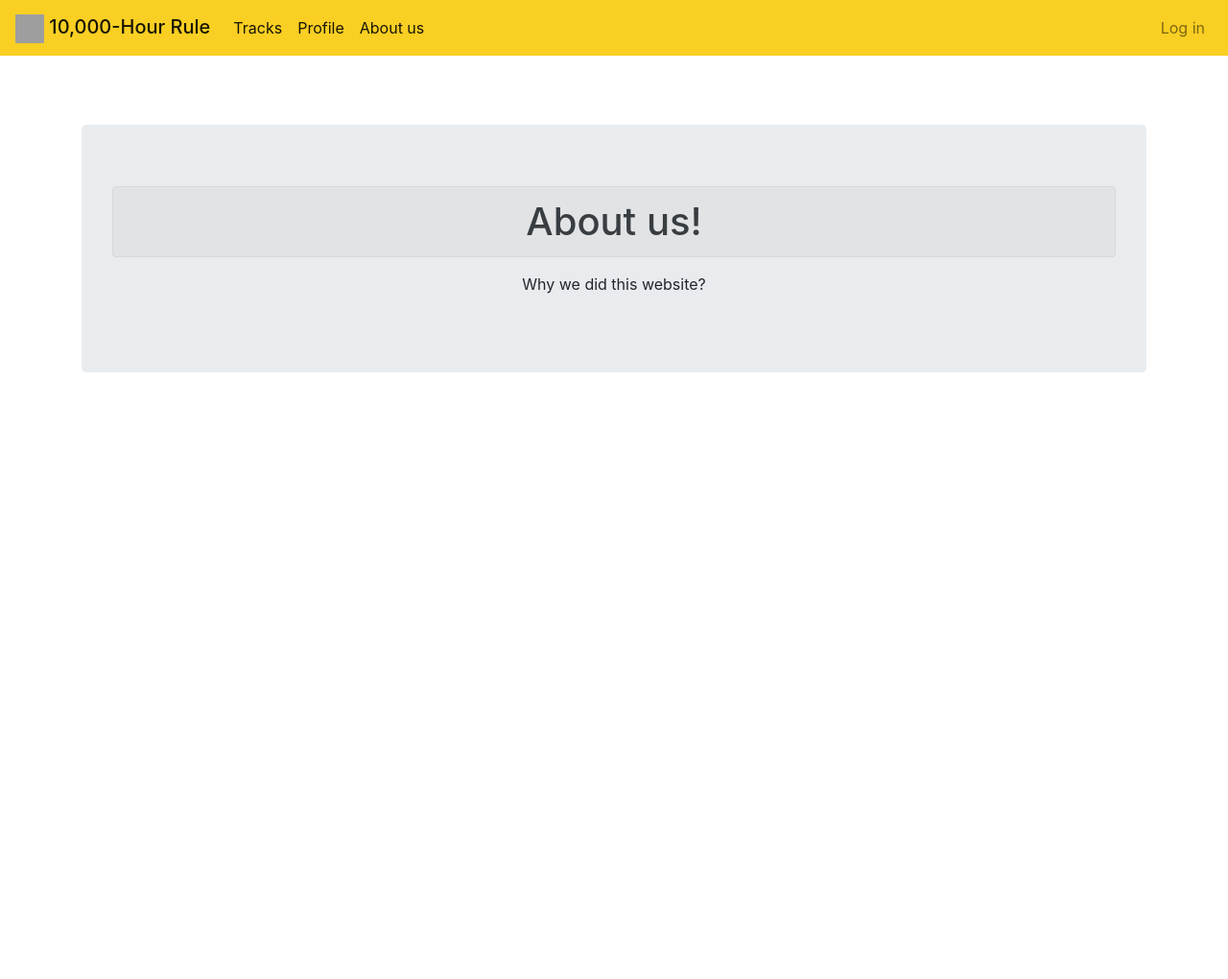
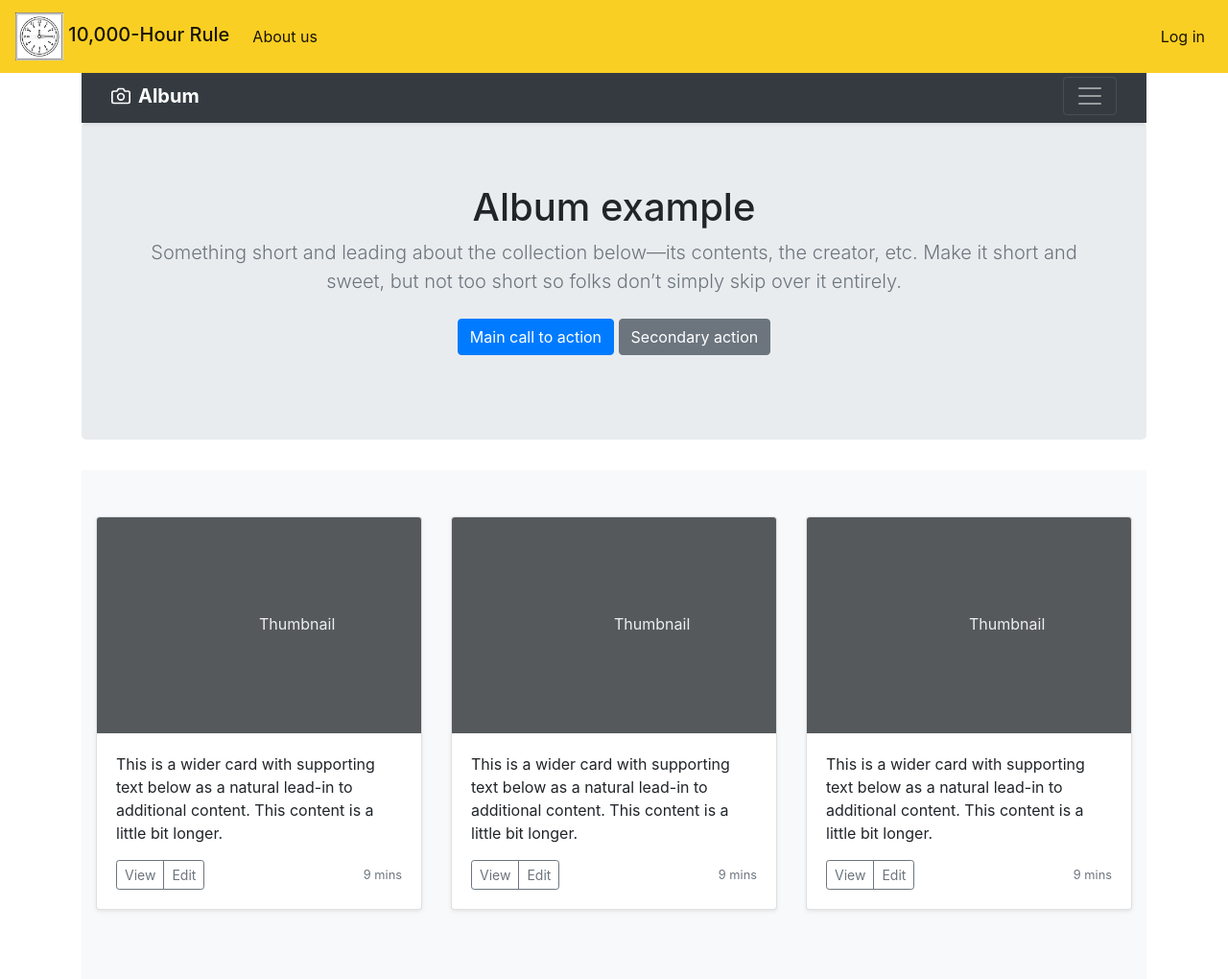
Before and after one commit to xkxixnxgx/spent_time, a Flask app: page /about in a window 1280 px wide. Shown: the whole page at 96% size. Before the commit the page ends 388 px from the top, so only its background shows below. Run offline with Flask 2, Linux system fonts and the light colour scheme; some libraries are stand-ins or nearby versions; grey boxes are pictures that could not be loaded.

Commit message:
navbar (#5)
* navbar

* navbar

* navbar main

* Добавила заголовки

```diff
--- a/webapp/__init__.py
+++ b/webapp/__init__.py
@@ -1,4 +1,4 @@
-from flask import Flask, render_template
+from flask import Flask, render_template, url_for
 from flask_login import LoginManager
 
 from webapp.db import db
@@ -11,6 +11,7 @@ from webapp.user.forms import LoginForm
 from webapp.user.views import blueprint as user_blueprint
 from webapp.tracks.views import blueprint as tracks_blueprint
 from webapp.about.views import blueprint as about_blueprint
+from webapp.main.views import blueprint as main_blueprint
 
 
 def create_app():
@@ -26,6 +27,8 @@ def create_app():
     app.register_blueprint(about_blueprint)
     app.register_blueprint(user_blueprint)
     app.register_blueprint(tracks_blueprint)
+    app.register_blueprint(main_blueprint)
+
 
     @login_manager.user_loader
     def load_user(user_id):
--- a/webapp/about/views.py
+++ b/webapp/about/views.py
@@ -6,6 +6,5 @@ blueprint = Blueprint('about', __name__)
 
 @blueprint.route('/about')
 def about():
-    title = 'about'
     about_form = AboutForm()
-    return render_template('about/about.html', page_title=title, form=about_form)
+    return render_template('about/about.html', form=about_form)
--- /dev/null
+++ b/webapp/main/forms.py
@@ -0,0 +1,6 @@
+from flask_wtf import FlaskForm
+from wtforms import StringField
+
+
+class AboutForm(FlaskForm):
+    about_form = StringField('About', render_kw={"class": "alert alert-secondary"})
--- a/webapp/templates/about/about.html
+++ b/webapp/templates/about/about.html
@@ -1,12 +1,101 @@
 {% extends 'base.html' %}
 
 {% block content %}
-<div class='jumbotron text-center'>
-    <h1>
-        <div class="alert alert-secondary" role="alert">
-            About us!
+<header>
+<div class="collapse bg-dark" id="navbarHeader">
+  <div class="container">
+    <div class="row">
+      <div class="col-sm-8 col-md-7 py-4">
+        <h4 class="text-white">About</h4>
+        <p class="text-muted">Add some information about the album below, the author, or any other background context. Make it a few sentences long so folks can pick up some informative tidbits. Then, link them off to some social networking sites or contact information.</p>
+      </div>
+      <div class="col-sm-4 offset-md-1 py-4">
+        <h4 class="text-white">Contact</h4>
+        <ul class="list-unstyled">
+          <li><a href="#" class="text-white">Follow on Twitter</a></li>
+          <li><a href="#" class="text-white">Like on Facebook</a></li>
+          <li><a href="#" class="text-white">Email me</a></li>
+        </ul>
+      </div>
+    </div>
+  </div>
+</div>
+<div class="navbar navbar-dark bg-dark shadow-sm">
+  <div class="container d-flex justify-content-between">
+    <a href="#" class="navbar-brand d-flex align-items-center">
+      <svg xmlns="http://www.w3.org/2000/svg" width="20" height="20" fill="none" stroke="currentColor" stroke-linecap="round" stroke-linejoin="round" stroke-width="2" aria-hidden="true" class="mr-2" viewBox="0 0 24 24" focusable="false"><path d="M23 19a2 2 0 0 1-2 2H3a2 2 0 0 1-2-2V8a2 2 0 0 1 2-2h4l2-3h6l2 3h4a2 2 0 0 1 2 2z"/><circle cx="12" cy="13" r="4"/></svg>
+      <strong>Album</strong>
+    </a>
+    <button class="navbar-toggler" type="button" data-toggle="collapse" data-target="#navbarHeader" aria-controls="navbarHeader" aria-expanded="false" aria-label="Toggle navigation">
+      <span class="navbar-toggler-icon"></span>
+    </button>
+  </div>
+</div>
+</header>
+
+<main role="main">
+
+<section class="jumbotron text-center">
+  <div class="container">
+    <h1>Album example</h1>
+    <p class="lead text-muted">Something short and leading about the collection below—its contents, the creator, etc. Make it short and sweet, but not too short so folks don’t simply skip over it entirely.</p>
+    <p>
+      <a href="#" class="btn btn-primary my-2">Main call to action</a>
+      <a href="#" class="btn btn-secondary my-2">Secondary action</a>
+    </p>
+  </div>
+</section>
+
+<div class="album py-5 bg-light">
+  <div class="container">
+
+    <div class="row">
+      <div class="col-md-4">
+        <div class="card mb-4 shadow-sm">
+          <svg class="bd-placeholder-img card-img-top" width="100%" height="225" xmlns="http://www.w3.org/2000/svg" preserveAspectRatio="xMidYMid slice" focusable="false" role="img" aria-label="Placeholder: Thumbnail"><title>Placeholder</title><rect width="100%" height="100%" fill="#55595c"/><text x="50%" y="50%" fill="#eceeef" dy=".3em">Thumbnail</text></svg>
+          <div class="card-body">
+            <p class="card-text">This is a wider card with supporting text below as a natural lead-in to additional content. This content is a little bit longer.</p>
+            <div class="d-flex justify-content-between align-items-center">
+              <div class="btn-group">
+                <button type="button" class="btn btn-sm btn-outline-secondary">View</button>
+                <button type="button" class="btn btn-sm btn-outline-secondary">Edit</button>
+              </div>
+              <small class="text-muted">9 mins</small>
+            </div>
+          </div>
         </div>
-    </h1>
-    <p>Why we did this website?</p>
-</div>
+      </div>
+      <div class="col-md-4">
+        <div class="card mb-4 shadow-sm">
+          <svg class="bd-placeholder-img card-img-top" width="100%" height="225" xmlns="http://www.w3.org/2000/svg" preserveAspectRatio="xMidYMid slice" focusable="false" role="img" aria-label="Placeholder: Thumbnail"><title>Placeholder</title><rect width="100%" height="100%" fill="#55595c"/><text x="50%" y="50%" fill="#eceeef" dy=".3em">Thumbnail</text></svg>
+          <div class="card-body">
+            <p class="card-text">This is a wider card with supporting text below as a natural lead-in to additional content. This content is a little bit longer.</p>
+            <div class="d-flex justify-content-between align-items-center">
+              <div class="btn-group">
+                <button type="button" class="btn btn-sm btn-outline-secondary">View</button>
+                <button type="button" class="btn btn-sm btn-outline-secondary">Edit</button>
+              </div>
+              <small class="text-muted">9 mins</small>
+            </div>
+          </div>
+        </div>
+      </div>
+      <div class="col-md-4">
+        <div class="card mb-4 shadow-sm">
+          <svg class="bd-placeholder-img card-img-top" width="100%" height="225" xmlns="http://www.w3.org/2000/svg" preserveAspectRatio="xMidYMid slice" focusable="false" role="img" aria-label="Placeholder: Thumbnail"><title>Placeholder</title><rect width="100%" height="100%" fill="#55595c"/><text x="50%" y="50%" fill="#eceeef" dy=".3em">Thumbnail</text></svg>
+          <div class="card-body">
+            <p class="card-text">This is a wider card with supporting text below as a natural lead-in to additional content. This content is a little bit longer.</p>
+            <div class="d-flex justify-content-between align-items-center">
+              <div class="btn-group">
+                <button type="button" class="btn btn-sm btn-outline-secondary">View</button>
+                <button type="button" class="btn btn-sm btn-outline-secondary">Edit</button>
+              </div>
+              <small class="text-muted">9 mins</small>
+            </div>
+          </div>
+        </div>
+      </div>
+
+</main>
+
 {% endblock %}
--- a/webapp/templates/base.html
+++ b/webapp/templates/base.html
@@ -14,8 +14,10 @@
             <br>
             {% block content %}{% endblock %}
         </div>
+
         <script src="https://code.jquery.com/jquery-3.3.1.slim.min.js" integrity="sha384-q8i/X+965DzO0rT7abK41JStQIAqVgRVzpbzo5smXKp4YfRvH+8abtTE1Pi6jizo" crossorigin="anonymous"></script>
         <script src="https://cdnjs.cloudflare.com/ajax/libs/popper.js/1.14.3/umd/popper.min.js" integrity="sha384-ZMP7rVo3mIykV+2+9J3UJ46jBk0WLaUAdn689aCwoqbBJiSnjAK/l8WvCWPIPm49" crossorigin="anonymous"></script>
         <script src="https://stackpath.bootstrapcdn.com/bootstrap/4.1.3/js/bootstrap.min.js" integrity="sha384-ChfqqxuZUCnJSK3+MXmPNIyE6ZbWh2IMqE241rYiqJxyMiZ6OW/JmZQ5stwEULTy" crossorigin="anonymous"></script>
+
     </body>
 </html>
--- a/webapp/templates/includes/_navbar.html
+++ b/webapp/templates/includes/_navbar.html
@@ -1,6 +1,6 @@
-<nav class="navbar navbar-expand-md navbar navbar-light" style="background-color: #facf23; fixed-top">
-    <a class="navbar-brand mb-0 h1" href="#">
-        <img src="home/polina/projects/project_spent_time/clock.jpg" width="30" height="30" alt="">
+<nav class="navbar navbar-expand-md navbar navbar-light fixed-top" style="background-color: #facf23;">
+    <a class="navbar-brand mb-0 h1" href="{{ url_for('main.main') }}">
+        <img src="{{ url_for('static', filename='photoeditorsdk-export.png') }}" width="50" height="50" alt="">
         10,000-Hour Rule
     </a>
     <button class="navbar-toggler" type="button" data-toggle="collapse" data-target="#navbarsExampleDefault" aria-controls="navbarsExampleDefault" aria-expanded="false" aria-label="Toggle navigation">
@@ -9,31 +9,28 @@
 
     <div class="collapse navbar-collapse" id="navbarSupportedContent">
         <ul class="navbar-nav mr-auto">
+
             <li class="nav-item active">
-                <a class="nav-link" href="/tracks">Tracks</a>
-            </li>
-            <li class="nav-item active">
-                <a class="nav-link" href="/user/profile">Profile</a>
-            </li>
-            <li class="nav-item active">
-                <a class="nav-link" href="/about">About us</a>
+                <a class="nav-link" href="{{ url_for('about.about') }}">About us</a>
             </li>
         </ul>
         <ul class="navbar-nav">
             {% if current_user.is_authenticated %}
-                <li class="nav-item">
+                <li class="nav-item active">
                     <a class="nav-link" href="{{ url_for('user.profile') }}">Your profile</a>
                 </li>
-                {% if current_user.is_admin %}
-                    <li class="nav-item">
+                <li class="nav-item active">
+                    <a class="nav-link" href="{{ url_for( 'tracks.tracks') }}">Tracks</a>
+                </li>
+                {% if current_user.is_admin %}<li class="nav-item active">
                         <a class="nav-link" href="{{ url_for('user.admin_index') }}">Admin panel</a>
                     </li>
                 {% endif %}
-                <li class="nav-item">
+                <li class="nav-item active">
                     <a class="nav-link" href="{{ url_for('user.logout') }}">Log out</a>
                 </li>
             {% else %}
-                <li class="nav-item">
+                <li class="nav-item active">
                     <a class="nav-link" href="{{ url_for('user.login') }}">Log in</a>
                 </li>
             {% endif %}
--- a/webapp/tracks/views.py
+++ b/webapp/tracks/views.py
@@ -10,6 +10,6 @@ blueprint = Blueprint('tracks', __name__)
 
 @blueprint.route('/tracks')
 def login():
-    title = 'tracks'
+    title = 'Tracks'
     tracks_form = TrackForm()
     return render_template('tracks/tracks.html', page_title=title, form=tracks_form)
--- a/webapp/user/decorators.py
+++ b/webapp/user/decorators.py
@@ -13,7 +13,7 @@ def admin_required(func):
         elif not current_user.is_authenticated:
             return current_app.login_manager.unauthorized()
         elif not current_user.is_admin:
-            flash('Эта страница доступна только админам')
+            flash('This page is available only to admins')
             return redirect(url_for('tracks.index'))
         return func(*args, **kwargs)
     return decorated_view
--- a/webapp/user/forms.py
+++ b/webapp/user/forms.py
@@ -22,7 +22,7 @@ class RegisterForm(FlaskForm):
                             validators=[DataRequired(), EqualTo('user_password', message='Passwords do not match')],
                             render_kw={"class": "form-control"})
     submit = SubmitField('Create account',
-                         render_kw={"class": "btn btn-primary"})
+                         render_kw={"class": "btn btn-success"})
 
     def validate_user_email(self, user_email):
         user_count = User.query.filter_by(user_email=user_email.data).count()
@@ -37,7 +37,7 @@ class LoginForm(FlaskForm):
     user_email = StringField('Email', validators=[DataRequired()], render_kw={"class": "form-control"})
     user_password = PasswordField('Password', validators=[DataRequired()], render_kw={"class": "form-control"})
     remember_me = BooleanField('Remember me', default=True, render_kw={"class": "form-check-input"})
-    submit = SubmitField('Log in', render_kw={"class": "btn btn-primary"})
+    submit = SubmitField('Log in', render_kw={"class": "btn btn-success"})
 
 
 class AdminForm(FlaskForm):
@@ -56,4 +56,4 @@ class ProfileForm(FlaskForm):
                            render_kw={"class": "form-control"})
     picture_user = StringField('Name', validators=[DataRequired(), Length(min=1, max=50)],
                                render_kw={"class": "form-control"})
-    submit = SubmitField('Update account', render_kw={"class": "btn btn-primary"})
+    submit = SubmitField('Update account', render_kw={"class": "btn btn-success"})
--- a/webapp/user/views.py
+++ b/webapp/user/views.py
@@ -19,9 +19,9 @@ def index():
 
 @blueprint.route('/register')
 def register():
+    title = 'Register'
     if current_user.is_authenticated:
         return redirect(url_for('user.index'))
-    title = 'Registration'
     reg_form = RegisterForm()
     return render_template('user/register.html', page_title=title, form=reg_form)
 
@@ -48,9 +48,9 @@ def process_reg():
 
 @blueprint.route('/login')
 def login():
+    title = 'Log in'
     if current_user.is_authenticated:
         return redirect(url_for('user.index'))
-    title = 'Log in'
     login_form = LoginForm()
     return render_template('user/login.html', page_title=title, form=login_form)
 
@@ -92,7 +92,7 @@ def admin_index():
 @blueprint.route('/profile')
 def profile():
     if current_user.is_authenticated:
-        title = 'You profile'
+        title = 'Your profile'
         profile_form = ProfileForm()
         return render_template('user/profile.html', page_tittle=title, form=profile_form)
     else:
```
Also changed, not shown: webapp/main/views.py (added, +10 -0 lines), webapp/templates/main/main.html (added, +95 -0 lines), webapp/main/__init__.py (added), webapp/static/photoeditorsdk-export.png (added), webapp/static/sq_cl.jpg (added), 2 other files.
